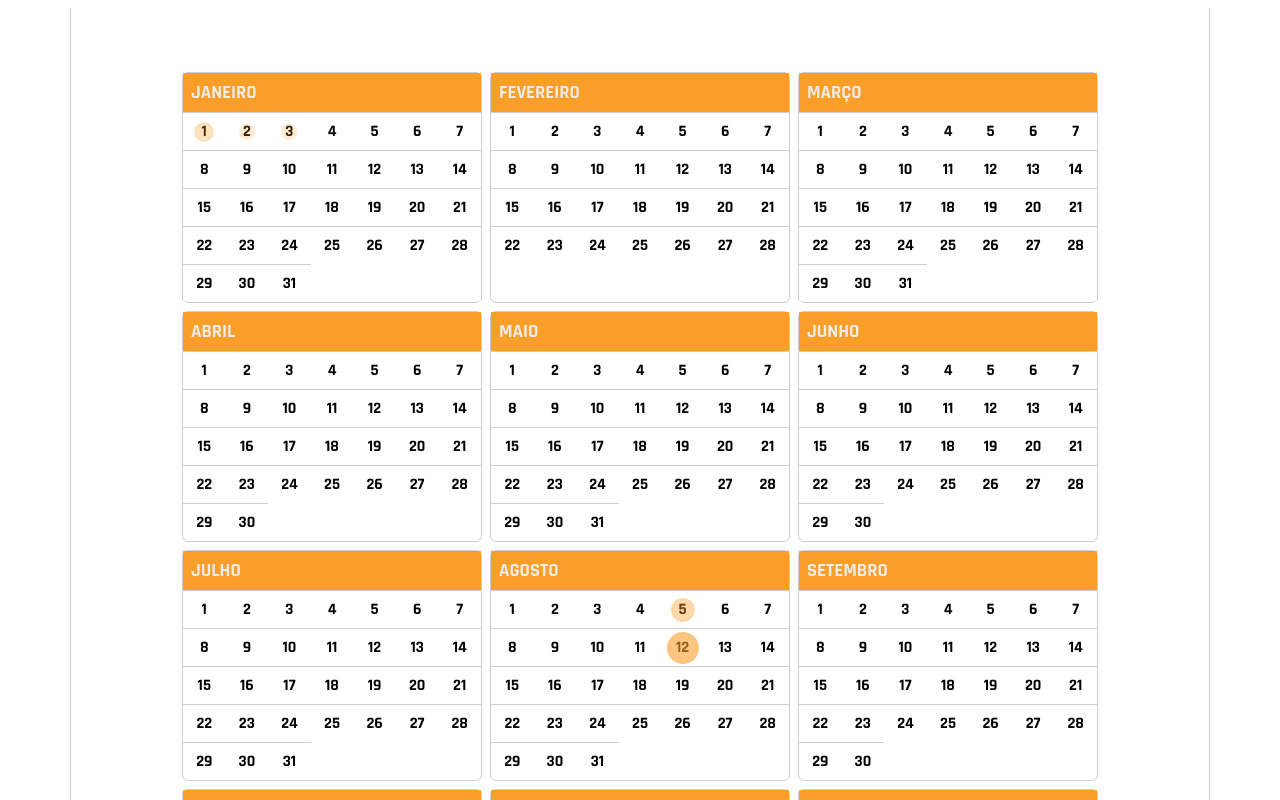
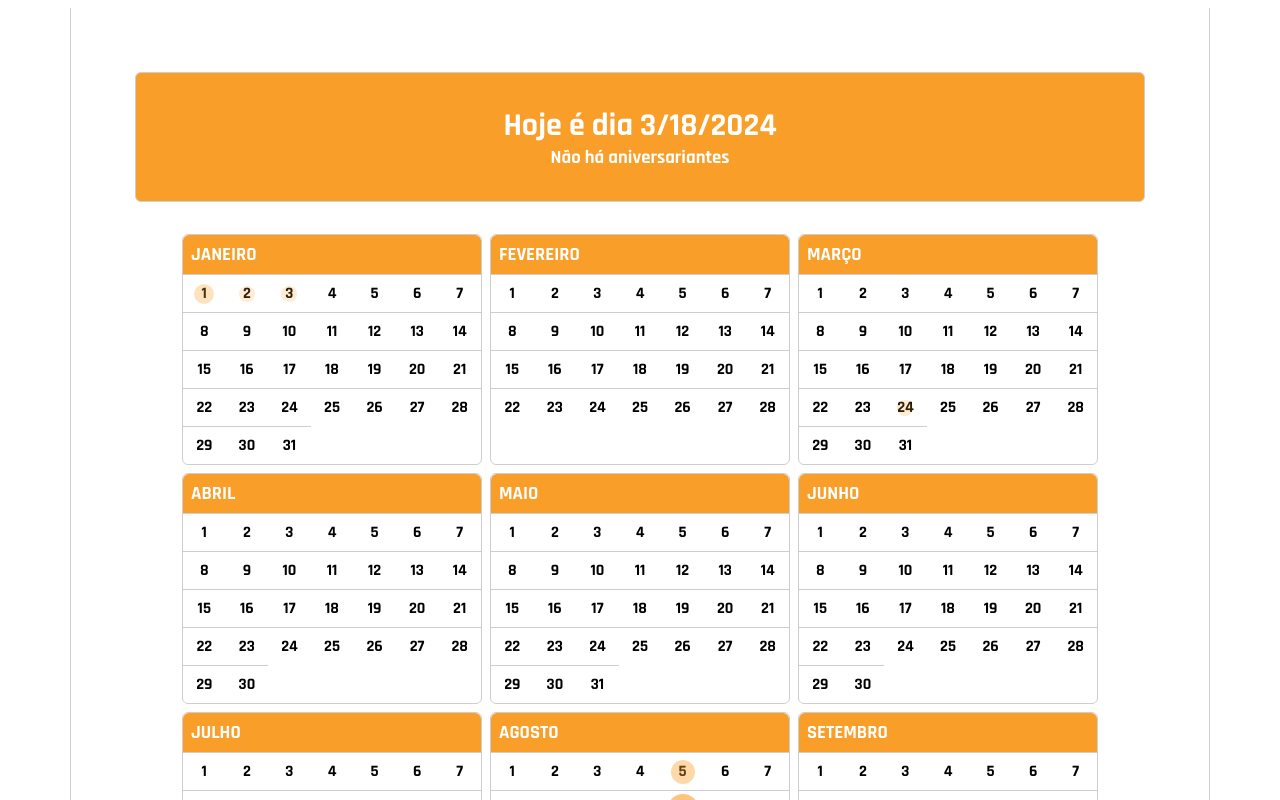
Before and after one commit to victormedeiros1/clients-birthday, a Vue app: page / in a window 1280 px wide. Shown: the top 800 px of the page. Built offline with nearby package versions, Linux system fonts and the light colour scheme.

Commit message:
feat: calendar header and upgrade in structure

```diff
--- a/src/components/Calendar/Calendar/Calendar.vue
+++ b/src/components/Calendar/Calendar/Calendar.vue
@@ -1,5 +1,21 @@
 <template>
     <div class="calendar">
+        <div class="calendar__header">
+            <div class="today">
+                <h1>Hoje é dia {{ today }}</h1>
+
+                <div class="today__birthdays">
+                    <h3 v-if="getBirthdays.length === 0">Não há aniversariantes</h3>
+                    <ul v-else v-for=" birthday in getBirthdays" :key="birthday.id">
+                        <li>
+                            <h3>{{ birthday.name }}</h3>
+                        </li>
+                    </ul>
+
+                </div>
+            </div>
+        </div>
+        <div class="calendar__body">
             <div class="month" v-for="{ id, name, days } in calendar" :key="id">
                 <div class="month__header">
                     <h3 class="month__name">{{ name }}</h3>
@@ -15,17 +31,20 @@
                 </div>
             </div>
         </div>
+    </div>
 </template>
 
 <script setup lang="ts">
 import { Month } from '@/types/Calendar';
 import { Customer } from '@/types/Customers';
 import { Day } from '@/components/Calendar'
-import { onMounted, ref } from 'vue';
+import { computed, onMounted, ref } from 'vue';
 
 import useUtils from '@/utils/useUtils'
 
 const { getDay, getMonth } = useUtils()
+
+    const today = new Date().toLocaleDateString()
 
     const customers: Customer[] = [
         {
@@ -87,9 +106,13 @@ const { getDay, getMonth } = useUtils()
             id: 11,
             name: 'João Gomes',
             birthday: '01/01/1988'
+        },
+        {
+            id: 12,
+            name: 'Casemiro',
+            birthday: '24/03/1988'
         }
     ]
-
     const calendar = ref<Month[]>([
         {
             id: 0,
@@ -177,6 +200,17 @@ const { getDay, getMonth } = useUtils()
         }
     ])
 
+    const getBirthdays = computed(() => {
+        const todayDayAndMonth = getDay(today) + '/' + getMonth(today)
+        const birthdaysToday = customers.filter(({ birthday }) => {
+            const customerDayAndMonth =
+                getDay(birthday) + '/' + getMonth(birthday)
+
+            return todayDayAndMonth === customerDayAndMonth
+        })
+
+        return birthdaysToday
+    })
 
     function fillCalendarWithBirthdays (month: Month, customers: Customer[]) {
         // TODO
@@ -224,11 +258,24 @@ const { getDay, getMonth } = useUtils()
 <style scoped lang="scss">
     .calendar {
         display: flex;
+        flex-direction: column;
+        gap: $g-32;
+
+        &__header {
+            background-color: $orange;
+            color: $light;
+            text-align: center;
+            border: 1px solid $gray;
+            border-radius: .375rem;
+            padding: $p-32;
+        }
+
+        &__body {
+            display: flex;
             justify-content: center;
             flex-wrap: wrap;
             flex: 1;
             gap: $g-8;
-    }
 
             .month {
                 width: 100%;
@@ -239,6 +286,8 @@ const { getDay, getMonth } = useUtils()
                 &__header {
                     background-color: $orange;
                     color: $light;
+                    border-top-left-radius: .375rem;
+                    border-top-right-radius: .375rem;
                     padding: $p-8;
                 }
 
@@ -247,4 +296,6 @@ const { getDay, getMonth } = useUtils()
                     grid-template-columns: repeat(7, 1fr);
                 }
             }
+        }
+    }
 </style>
--- a/src/components/Calendar/Tooltip/Tooltip.vue
+++ b/src/components/Calendar/Tooltip/Tooltip.vue
@@ -26,17 +26,11 @@
         left: 0;
         background-color: $orange-op-06;
         backdrop-filter: blur(4px);
-        border-radius: 8px;
+        border-radius: 0.5rem;
         width: fit-content;
         display: block;
         z-index: $layer-tooltip;
         padding: $p-8;
-
-        &__list {
-            list-style: none;
-            padding: 0;
-            margin: 0;
-        }
 
         &__item {
             white-space: nowrap;
--- a/src/styles/_palette.scss
+++ b/src/styles/_palette.scss
@@ -1,5 +1,5 @@
 $dark: #2f2f2f;
-$light: #eeece9;
+$light: #ffffff;
 $gray: #cecece;
 $blue: #014ea8;
 $red: #dd353a;
--- a/src/styles/global.scss
+++ b/src/styles/global.scss
@@ -3,3 +3,7 @@
     padding: 0;
     box-sizing: border-box;
 }
+
+ul {
+    list-style: none;
+}
```
Lines whose indentation alone changed are shown as unchanged.
